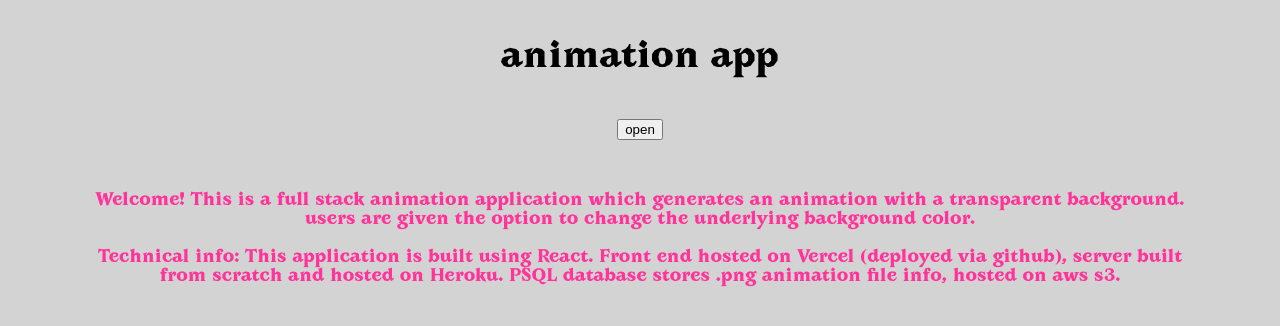
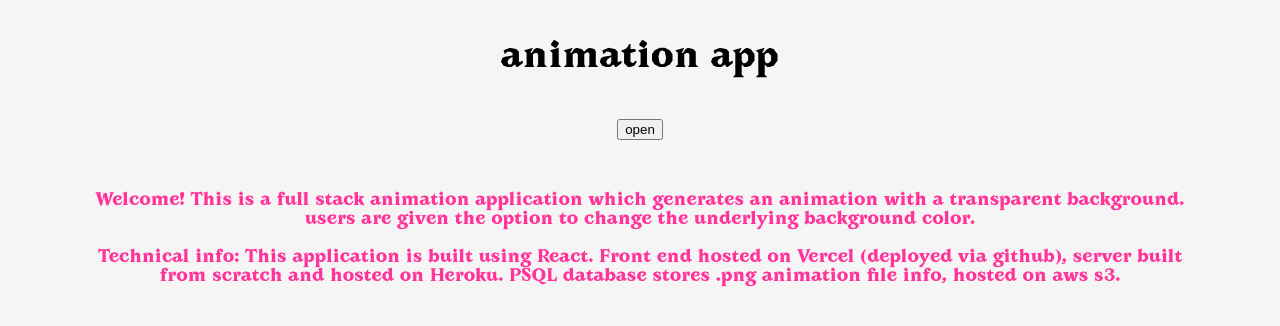
Before and after one commit to timothyhudsonemail/animation-app, a React (Create React App) app: page / in a window 1280 px wide. Shown: the top 326 px of the page. Built offline with nearby package versions, Linux system fonts and the light colour scheme.

Commit message:
Update App.css

```diff
--- a/src/App.css
+++ b/src/App.css
@@ -1,7 +1,7 @@
 .App {
   text-align: center;
-  background-color: lightgray;
-  height: 1000px
+  background-color: rgb(245,245,245);
+  height: 100vh;
 }
 
 
```
